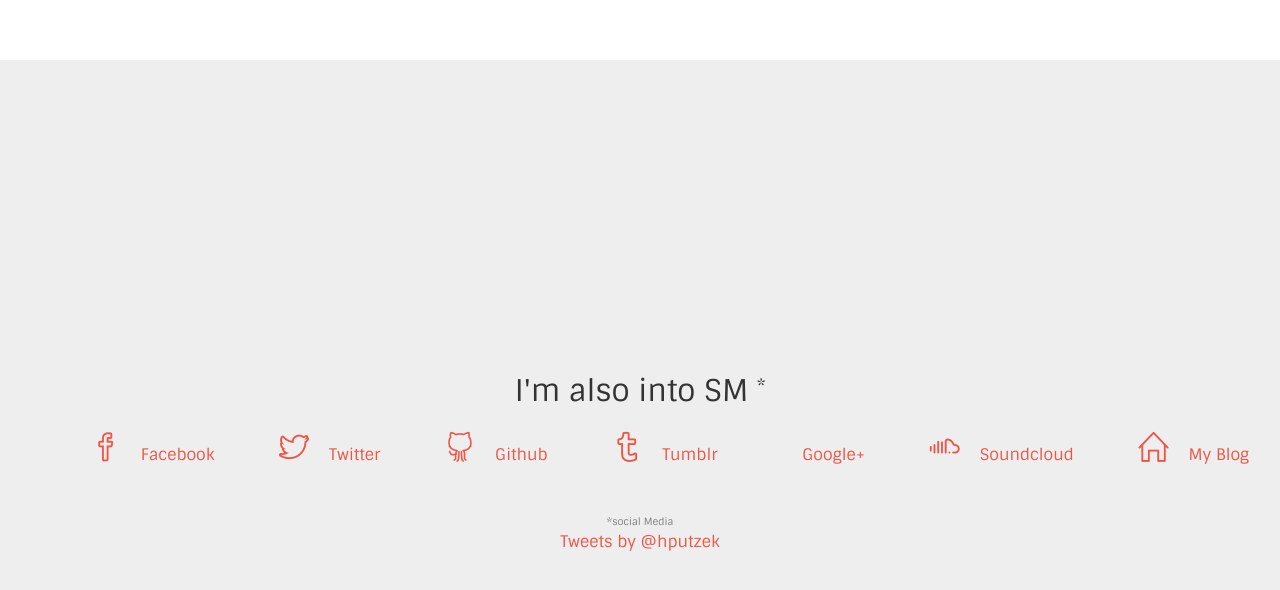
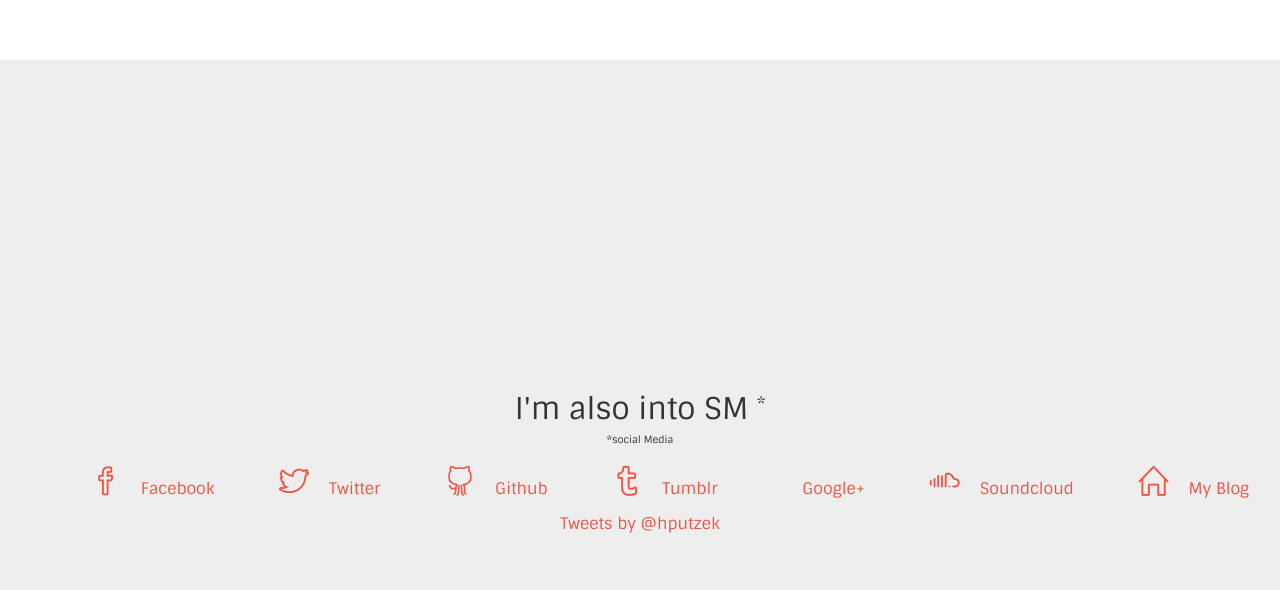
Before and after one commit to hputzek/hputzek.github.io, a website: page index.html in a window 1280 px wide. Shown: the part 1540-2130 px from the top of the page. Drawn offline with nearby package versions, Linux system fonts and the light colour scheme; some icons are missing.

Commit message:
set sm/socialmedia nearer together

```diff
--- a/index.html
+++ b/index.html
@@ -61,6 +61,7 @@ window.Modernizr=function(e,t,n){function r(e){b.cssText=e}function o(e,t){retur
 	<div class="content-wrapper">
 
 			<h2>I'm also into SM <sup>*</sup></h2>
+		<small>*social Media</small>
 
 			<ul class="social-icons">
 				<li>
@@ -85,7 +86,6 @@ window.Modernizr=function(e,t,n){function r(e){b.cssText=e}function o(e,t){retur
 					<a href="https://blog.putzek.com" class="tooltip tooltip-top" data-tooltip="This is my blog. Worth a visit ;-)"><i class="icon-home icons"></i>My Blog</a>
 				</li>
 			</ul>
-			<p><small>*social Media</small></p>
 		<a class="twitter-timeline" href="https://twitter.com/hputzek" data-widget-id="687005067656982528">Tweets by @hputzek</a>
 		<script>!function(d,s,id){var js,fjs=d.getElementsByTagName(s)[0],p=/^http:/.test(d.location)?'http':'https';if(!d.getElementById(id)){js=d.createElement(s);js.id=id;js.src=p+"://platform.twitter.com/widgets.js";fjs.parentNode.insertBefore(js,fjs);}}(document,"script","twitter-wjs");</script>
 
```
Also changed, not shown: src/index.html (+1 -1 lines).
